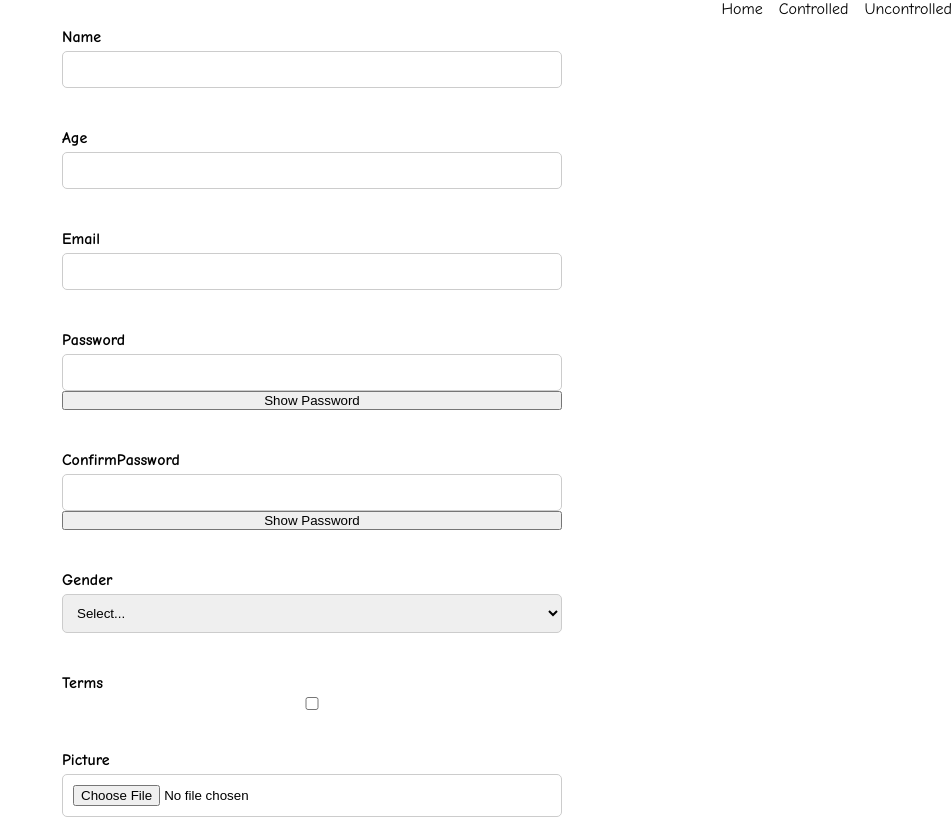
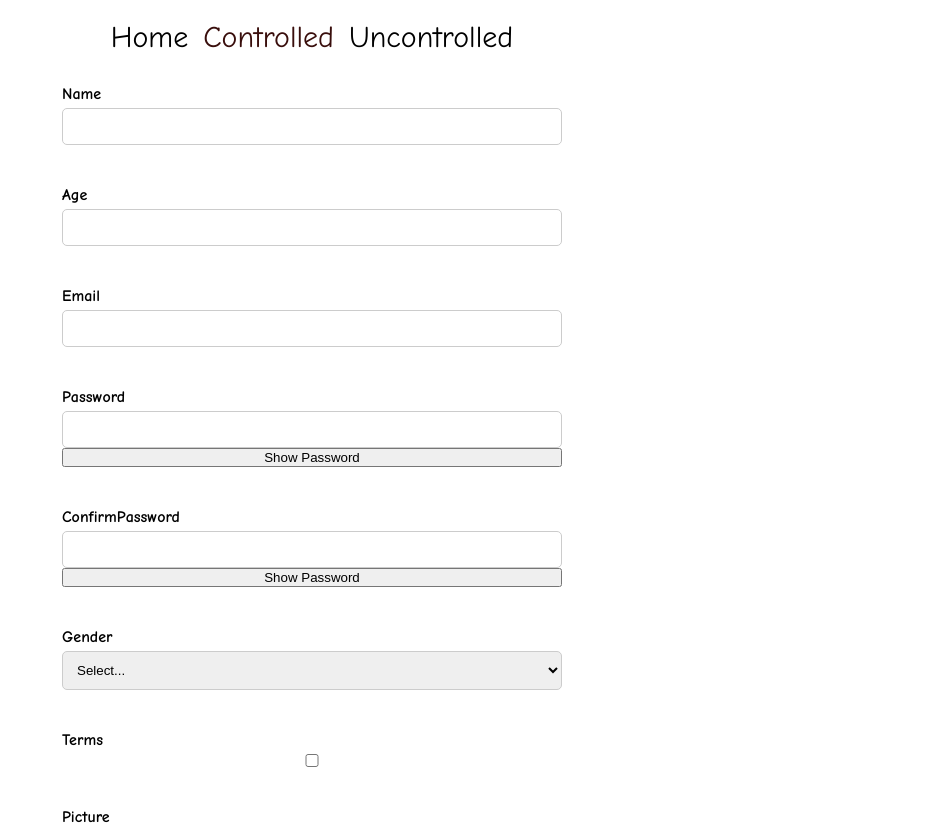
Before and after one commit to ValeryMatskevich/react2023, a React (Vite) app: page /controlled in a window 1280 px wide. Shown: the top 825 px of the page, without its empty margins (328-1280 px from the left). Built offline with nearby package versions, Linux system fonts and the light colour scheme.

Commit message:
refactor: add some improves for styles

```diff
--- /dev/null
+++ b/src/components/UI/Loader/Loader.module.css
@@ -0,0 +1,24 @@
+.loaderContainer {
+  padding: 100px 0px;
+  display: flex;
+  justify-content: center;
+  align-items: center;
+  height: 100%;
+}
+
+.loader {
+  border-radius: 50%;
+  width: 200px;
+  height: 200px;
+  animation: spin 2s linear infinite;
+}
+
+@keyframes spin {
+  0% {
+    transform: rotate(0deg);
+  }
+
+  100% {
+    transform: rotate(360deg);
+  }
+}
--- /dev/null
+++ b/src/components/UI/Loader/Loader.tsx
@@ -0,0 +1,12 @@
+import styles from './Loader.module.css';
+import loaderImg from '../../../assets/loader.png';
+
+function Loader() {
+  return (
+    <div className={styles.loaderContainer} data-testid="loader">
+      <img src={loaderImg} className={styles.loader} alt="Loading..." />
+    </div>
+  );
+}
+
+export default Loader;
--- a/src/components/UI/Navbar/Navbar.module.css
+++ b/src/components/UI/Navbar/Navbar.module.css
@@ -1,14 +1,36 @@
 .nav {
   display: flex;
-  justify-content: end;
-  gap: 16px;
-  margin: 0;
+  justify-content: center;
+  gap: 15px;
+  padding: 20px;
 }
 
-.nav a {
+.link {
   text-decoration: none;
+  color: #000000;
+  font-size: 30px;
+  transition: transform 0.5s ease;
 }
 
-.nav a.active {
-  background-color: red;
+.link:hover {
+  transform: scale(1.1);
 }
+
+.active {
+  color: #c22e28;
+  animation: color-change 1s infinite;
+}
+
+@keyframes color-change {
+  0% {
+    color: #c22e28;
+  }
+
+  50% {
+    color: #000000;
+  }
+
+  100% {
+    color: #c22e28;
+  }
+}
--- a/src/components/UI/Navbar/Navbar.tsx
+++ b/src/components/UI/Navbar/Navbar.tsx
@@ -4,9 +4,30 @@ import classes from './Navbar.module.css';
 export default function Navbar() {
   return (
     <nav className={classes.nav}>
-      <NavLink to="/">Home</NavLink>
-      <NavLink to="/controlled">Controlled </NavLink>
-      <NavLink to="/uncontrolled">Uncontrolled </NavLink>
+      <NavLink
+        to="/"
+        className={({ isActive }) =>
+          `${classes.link} ${isActive ? classes.active : ''}`
+        }
+      >
+        Home
+      </NavLink>
+      <NavLink
+        to="/controlled"
+        className={({ isActive }) =>
+          `${classes.link} ${isActive ? classes.active : ''}`
+        }
+      >
+        Controlled{' '}
+      </NavLink>
+      <NavLink
+        to="/uncontrolled"
+        className={({ isActive }) =>
+          `${classes.link} ${isActive ? classes.active : ''}`
+        }
+      >
+        Uncontrolled{' '}
+      </NavLink>
     </nav>
   );
 }
--- a/src/pages/Home/Home.module.css
+++ b/src/pages/Home/Home.module.css
@@ -0,0 +1,34 @@
+.container {
+  display: flex;
+  flex-direction: column;
+  align-items: center;
+  justify-content: center;
+  margin: 0 auto;
+}
+
+.wrapper {
+  width: 80%;
+  background-color: #fff;
+  padding: 20px;
+  border-radius: 10px;
+  box-shadow: 0px 0px 10px rgba(0, 0, 0, 0.1);
+}
+
+.title {
+  color: #160961;
+  font-size: 24px;
+  margin-bottom: 20px;
+}
+
+.loadingWrapper {
+  display: flex;
+  flex-direction: column;
+  align-items: center;
+  justify-content: center;
+}
+
+.loadingTitle {
+  color: rgba(33, 5, 103, 1);
+  font-size: 30px;
+  margin-bottom: 20px;
+}
--- a/src/pages/Home/Home.tsx
+++ b/src/pages/Home/Home.tsx
@@ -2,16 +2,22 @@ import { useSelector } from 'react-redux';
 import { RootState } from '../../store/store';
 import styles from './Home.module.css';
 import Form from '../../components/Unit/Unit';
+import Loader from '../../components/UI/Loader/Loader';
 
 export default function Home() {
   const { data } = useSelector((state: RootState) => state.forms);
   return (
-    <div className={styles.notFound}>
-      {data.length !== 0 && (
-        <>
-          <h2>Form Data</h2>
+    <div className={styles.container}>
+      {data.length !== 0 ? (
+        <div className={styles.wrapper}>
+          <h2 className={styles.title}>Form Data</h2>
           <Form list={data} />
-        </>
+        </div>
+      ) : (
+        <div className={styles.loadingWrapper}>
+          <h2 className={styles.loadingTitle}>Ожидается добавление карточек</h2>
+          <Loader />
+        </div>
       )}
     </div>
   );
```
Also changed, not shown: src/assets/loader.png (added).
